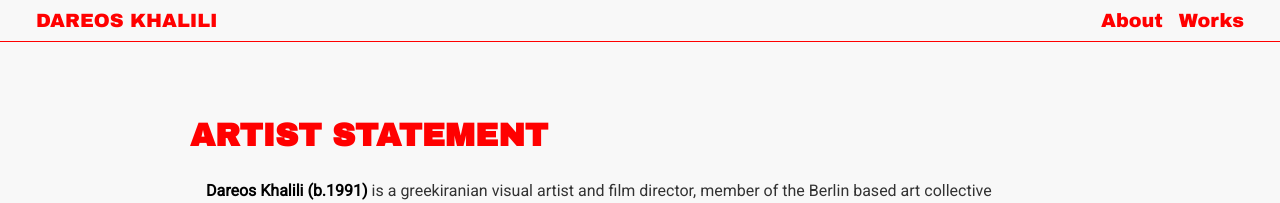
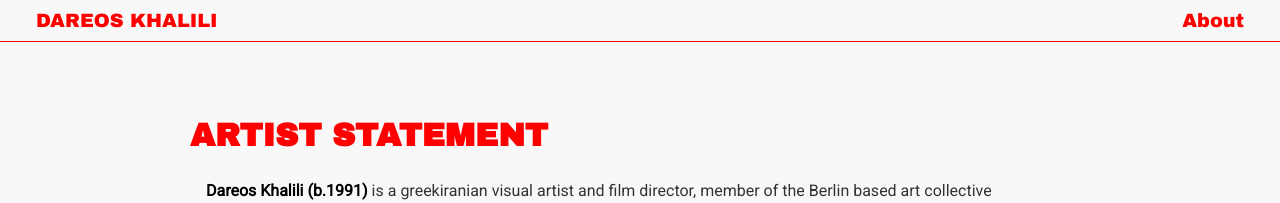
Before and after one commit to dareosK/art-we-1, a Jekyll site: the page built from about.html, in a window 1280 px wide. Shown: the top 203 px of the page. Built offline with Jekyll 4.4.1, drawn with Linux system fonts in a browser that asks for light colours.

Commit message:
adds placeholder works page

```diff
--- a/about.html
+++ b/about.html
@@ -6,7 +6,7 @@ title: Dareos Khalili - about
   <a style="margin-left: 26px;" href="/">DAREOS KHALILI</a>
   <ul style="margin-right: 26px;" class="nav-inline">
     <li><a href="/about.html">About</a></li>
-    <li><a href="/works.html">Works</a></li>
+    <!-- <li><a href="/works.html">Works</a></li> -->
     <!-- <li><a href="www.dareoskhalili.com/store.html">STORE</a></li> -->
     <!-- <li><a href="www.dareoskhalili.com/blog.html">BLOG</a></li> -->
   </ul>
--- a/index.html
+++ b/index.html
@@ -8,7 +8,7 @@ permalink: /
     <a style="margin-left: 26px;" href="/">DAREOS KHALILI</a>
     <ul style="margin-right: 26px;" class="nav-inline">
       <li><a href="/about.html">About</a></li>
-      <li><a href="/works.html">Works</a></li>
+      <!-- <li><a href="/works.html">Works</a></li> -->
       <!-- <li><a href="www.dareoskhalili.com/store.html">STORE</a></li> -->
       <!-- <li><a href="www.dareoskhalili.com/blog.html">BLOG</a></li> -->
     </ul>
```
